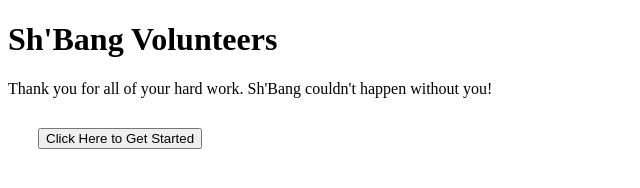
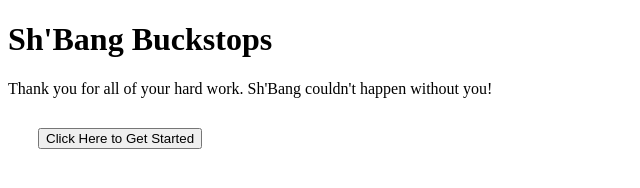
Before and after one commit to jmartin432/shbang-buckstop-app, a plain HTML site: page index.html in a window 1280 px wide. Shown: the full height of the page, 0-640 px from the left. Drawn offline with Linux system fonts and the light colour scheme.

Commit message:
initial commit

```diff
--- a/index.html
+++ b/index.html
@@ -13,7 +13,7 @@
 <body class="page-home">
 
     <header class="site-header">
-        <h1 class="title">Sh'Bang Volunteers</h1>
+        <h1 class="title">Sh'Bang Buckstops</h1>
         <p>Thank you for all of your hard work. Sh'Bang couldn't happen without you!</p>
     </header>
     <nav class="site-nav">
```
